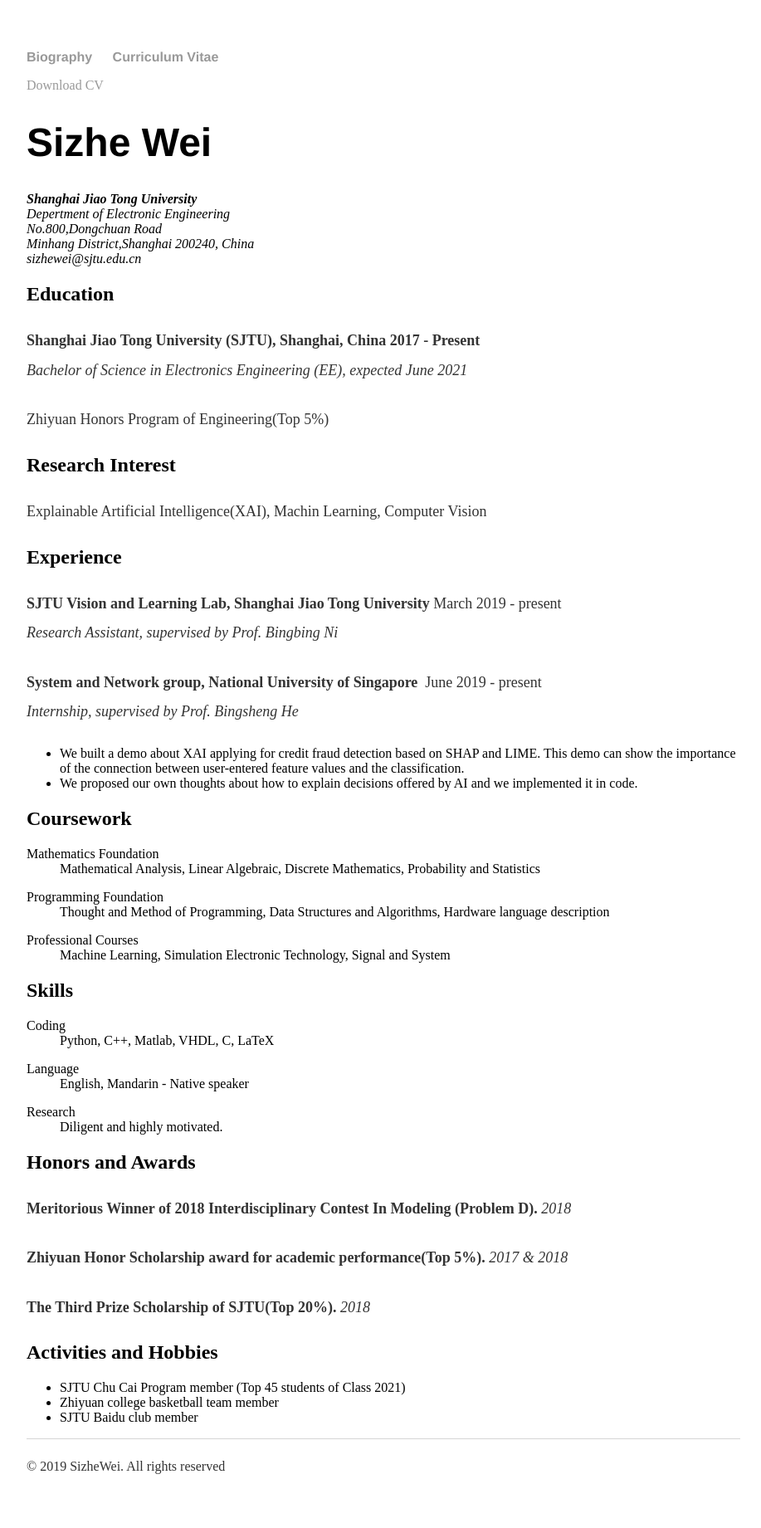
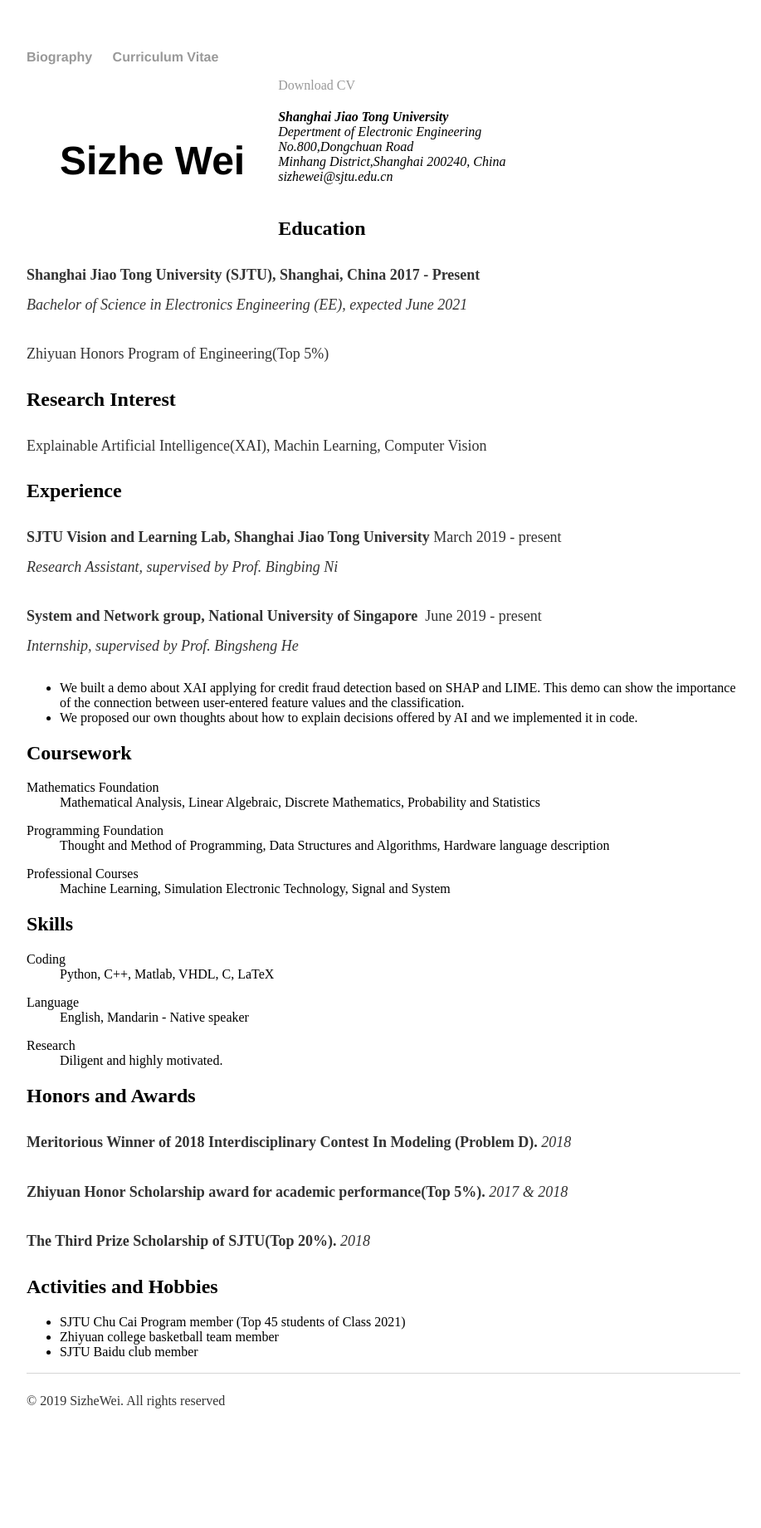
Before and after one commit to SizheWei/SizheWei.github.io, a Jekyll site: the page built from cv/index.html, in a window 1280 px wide. Shown: the whole page at 83% size, without its empty margins (178-1095 px from the left). Built offline with Jekyll 4.4.1, drawn with Linux system fonts in a browser that asks for light colours; after the commit the page ends 1762 px from its top, so only the background shows below that.

Commit message:
resize the width

```diff
--- a/cv/index.html
+++ b/cv/index.html
@@ -5,7 +5,10 @@
 <div class="cv">
 	<a href="/files/SizheWei_CV.pdf" class="btn btn-default pull-right" title="Download CV as PDF">Download CV</a>
 				<!-- <div itemscope itemtype="http://data-vocabulary.org/Person"> -->
+			<div style="float:left;padding:40px">
 				<span itemprop="name"><h1>Sizhe Wei</h1></span>
+			</div>
+			<div style="padding:20px;padding-left:60px">
 				<address>
 					<span itemprop="affiliation"><strong>Shanghai Jiao Tong University</strong><br></span>
 					<span itemprop="affiliation">Depertment of Electronic Engineering<br></span>
@@ -14,7 +17,7 @@
 					<!-- <abbr title="phone">P:</abbr> (734) 763-4260<br> -->
 					<span class="obfuscate">sizhewei@sjtu.edu.cn</span>
 					</address>
-
+			</div>
 
 				<!-- <p>Junior Student major in Information Engineering at Shanghai Jiao Tong University. </p> -->
 
```
Lines whose indentation alone changed are shown as unchanged.
